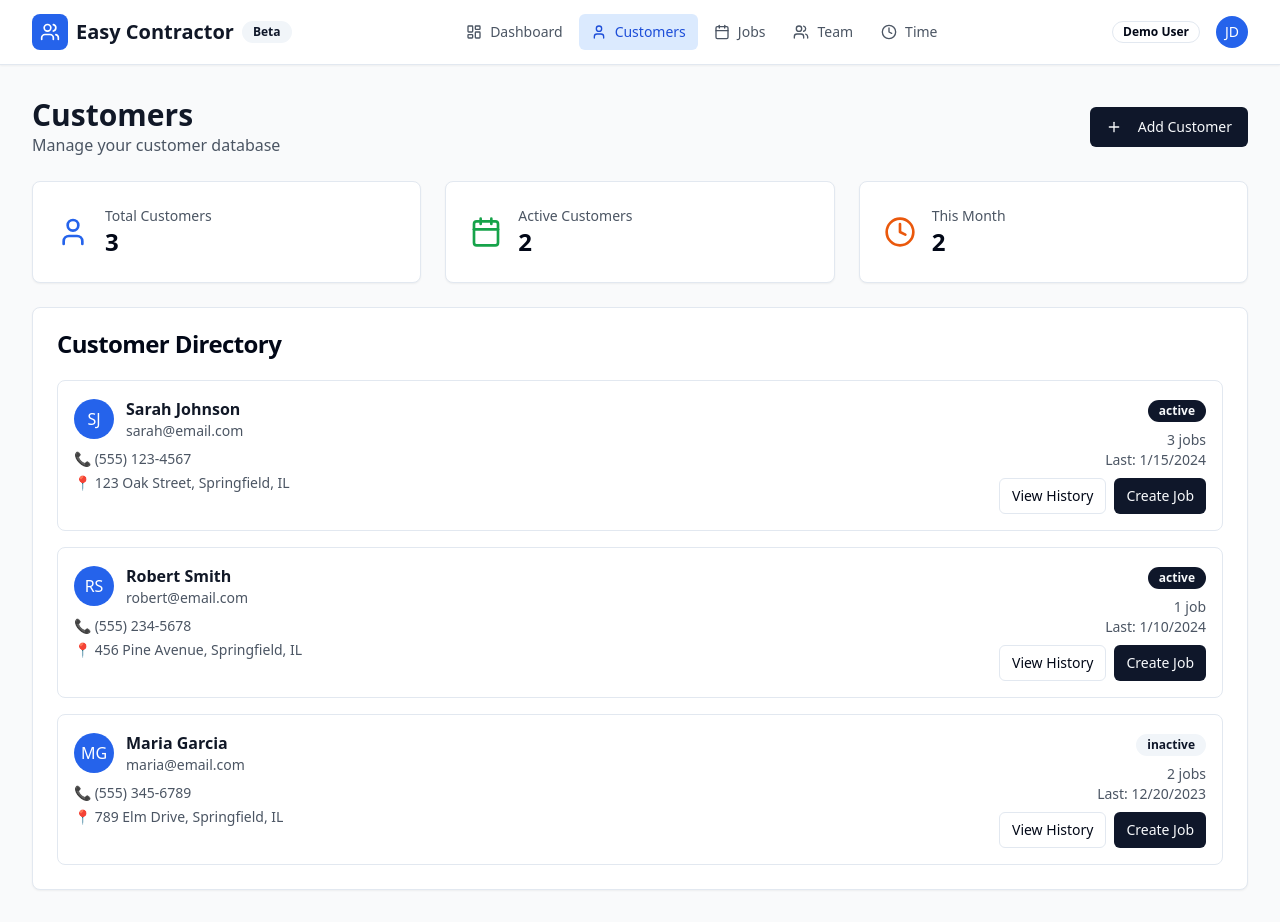
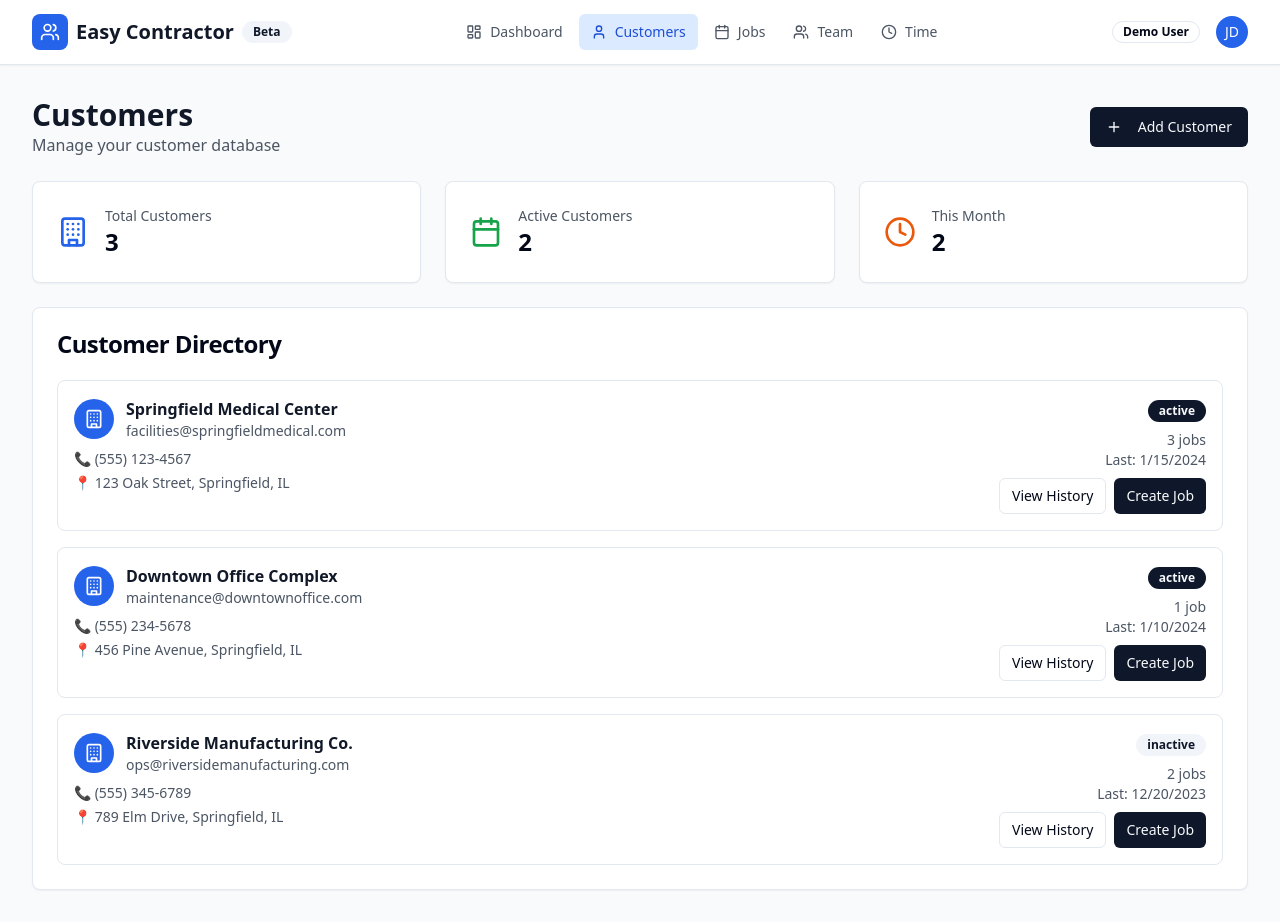
Before and after one commit to hiterharris/easy-contractor-flow, a React (Vite) app: page /customers in a window 1280 px wide. Built offline with nearby package versions, Linux system fonts and the light colour scheme.

Commit message:
Refactor: Update customer data to companies
Update the customer data in the Customers page to represent companies instead of people. This includes updating the data structure and the display of customer information.

```diff
--- a/src/pages/Customers.tsx
+++ b/src/pages/Customers.tsx
@@ -7,14 +7,14 @@ import { Input } from "@/components/ui/input";
 import { Label } from "@/components/ui/label";
 import { Badge } from "@/components/ui/badge";
 import { Dialog, DialogContent, DialogDescription, DialogHeader, DialogTitle, DialogTrigger } from "@/components/ui/dialog";
-import { User, Calendar, Clock, Plus } from "lucide-react";
+import { User, Calendar, Clock, Plus, Building } from "lucide-react";
 
 const Customers = () => {
   const [customers, setCustomers] = useState([
     {
       id: 1,
-      name: "Sarah Johnson",
-      email: "sarah@email.com",
+      name: "Springfield Medical Center",
+      email: "facilities@springfieldmedical.com",
       phone: "(555) 123-4567",
       address: "123 Oak Street, Springfield, IL",
       totalJobs: 3,
@@ -23,8 +23,8 @@ const Customers = () => {
     },
     {
       id: 2,
-      name: "Robert Smith",
-      email: "robert@email.com",
+      name: "Downtown Office Complex",
+      email: "maintenance@downtownoffice.com",
       phone: "(555) 234-5678",
       address: "456 Pine Avenue, Springfield, IL",
       totalJobs: 1,
@@ -33,8 +33,8 @@ const Customers = () => {
     },
     {
       id: 3,
-      name: "Maria Garcia",
-      email: "maria@email.com",
+      name: "Riverside Manufacturing Co.",
+      email: "ops@riversidemanufacturing.com",
       phone: "(555) 345-6789",
       address: "789 Elm Drive, Springfield, IL",
       totalJobs: 2,
@@ -87,15 +87,15 @@ const Customers = () => {
               <DialogHeader>
                 <DialogTitle>Add New Customer</DialogTitle>
                 <DialogDescription>
-                  Enter the customer's information to add them to your database.
+                  Enter the company information to add them to your database.
                 </DialogDescription>
               </DialogHeader>
               <div className="space-y-4">
                 <div className="space-y-2">
-                  <Label htmlFor="name">Customer Name *</Label>
+                  <Label htmlFor="name">Company Name *</Label>
                   <Input
                     id="name"
-                    placeholder="John Doe"
+                    placeholder="Acme Corporation"
                     value={newCustomer.name}
                     onChange={(e) => setNewCustomer({ ...newCustomer, name: e.target.value })}
                   />
@@ -105,7 +105,7 @@ const Customers = () => {
                   <Input
                     id="email"
                     type="email"
-                    placeholder="john@example.com"
+                    placeholder="info@acmecorp.com"
                     value={newCustomer.email}
                     onChange={(e) => setNewCustomer({ ...newCustomer, email: e.target.value })}
                   />
@@ -123,7 +123,7 @@ const Customers = () => {
                   <Label htmlFor="address">Address</Label>
                   <Input
                     id="address"
-                    placeholder="123 Main St, City, State"
+                    placeholder="123 Business St, City, State"
                     value={newCustomer.address}
                     onChange={(e) => setNewCustomer({ ...newCustomer, address: e.target.value })}
                   />
@@ -146,7 +146,7 @@ const Customers = () => {
           <Card>
             <CardContent className="p-6">
               <div className="flex items-center">
-                <User className="h-8 w-8 text-blue-600" />
+                <Building className="h-8 w-8 text-blue-600" />
                 <div className="ml-4">
                   <p className="text-sm font-medium text-gray-600">Total Customers</p>
                   <p className="text-2xl font-bold">{customers.length}</p>
@@ -193,9 +193,7 @@ const Customers = () => {
                     <div className="flex-grow">
                       <div className="flex items-center space-x-3 mb-2">
                         <div className="h-10 w-10 bg-blue-600 rounded-full flex items-center justify-center">
-                          <span className="text-white font-medium">
-                            {customer.name.split(' ').map(n => n[0]).join('')}
-                          </span>
+                          <Building className="h-5 w-5 text-white" />
                         </div>
                         <div>
                           <h3 className="font-semibold text-gray-900">{customer.name}</h3>
--- a/src/pages/Jobs.tsx
+++ b/src/pages/Jobs.tsx
@@ -1,4 +1,3 @@
-
 import { useState } from "react";
 import Layout from "@/components/Layout";
 import { Card, CardContent, CardHeader, CardTitle } from "@/components/ui/card";
@@ -16,7 +15,7 @@ const Jobs = () => {
     {
       id: 1,
       title: "Kitchen Electrical Install",
-      customer: "Sarah Johnson",
+      customer: "Springfield Medical Center",
       description: "Install new outlets and lighting in kitchen renovation",
       status: "in-progress",
       scheduledDate: "2024-01-20",
@@ -29,7 +28,7 @@ const Jobs = () => {
     {
       id: 2,
       title: "Bathroom Outlet Upgrade",
-      customer: "Robert Smith",
+      customer: "Downtown Office Complex",
       description: "Replace old outlets with GFCI outlets in bathroom",
       status: "scheduled",
       scheduledDate: "2024-01-20",
@@ -42,7 +41,7 @@ const Jobs = () => {
     {
       id: 3,
       title: "Panel Replacement",
-      customer: "Maria Garcia",
+      customer: "Riverside Manufacturing Co.",
       description: "Replace old electrical panel with modern 200A panel",
       status: "scheduled",
       scheduledDate: "2024-01-20",
@@ -67,7 +66,7 @@ const Jobs = () => {
 
   const [isDialogOpen, setIsDialogOpen] = useState(false);
 
-  const customers = ["Sarah Johnson", "Robert Smith", "Maria Garcia"];
+  const customers = ["Springfield Medical Center", "Downtown Office Complex", "Riverside Manufacturing Co."];
   const teamMembers = ["Mike Wilson", "John Doe", "Sarah Chen", "Tom Brown"];
 
   const handleAddJob = () => {
```
